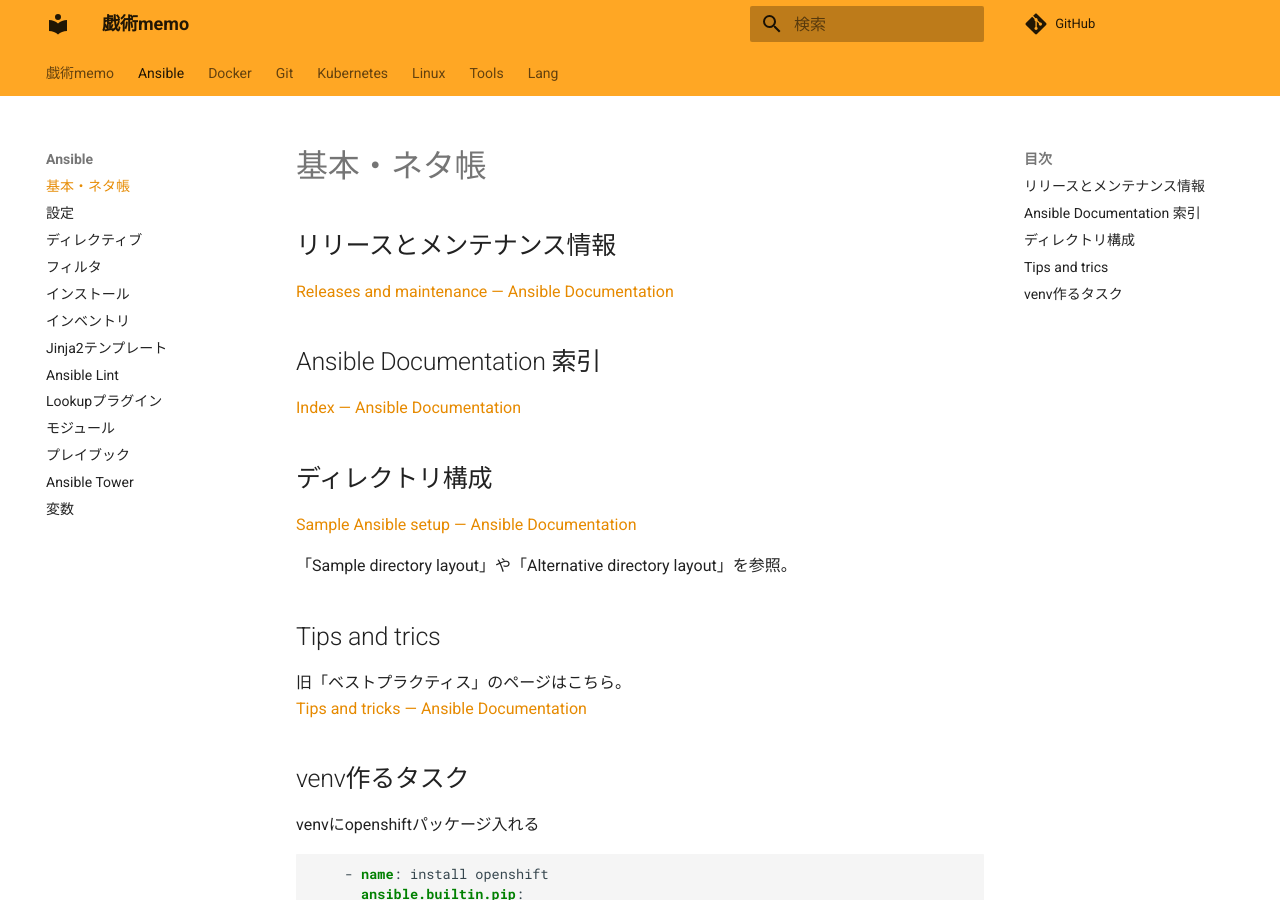
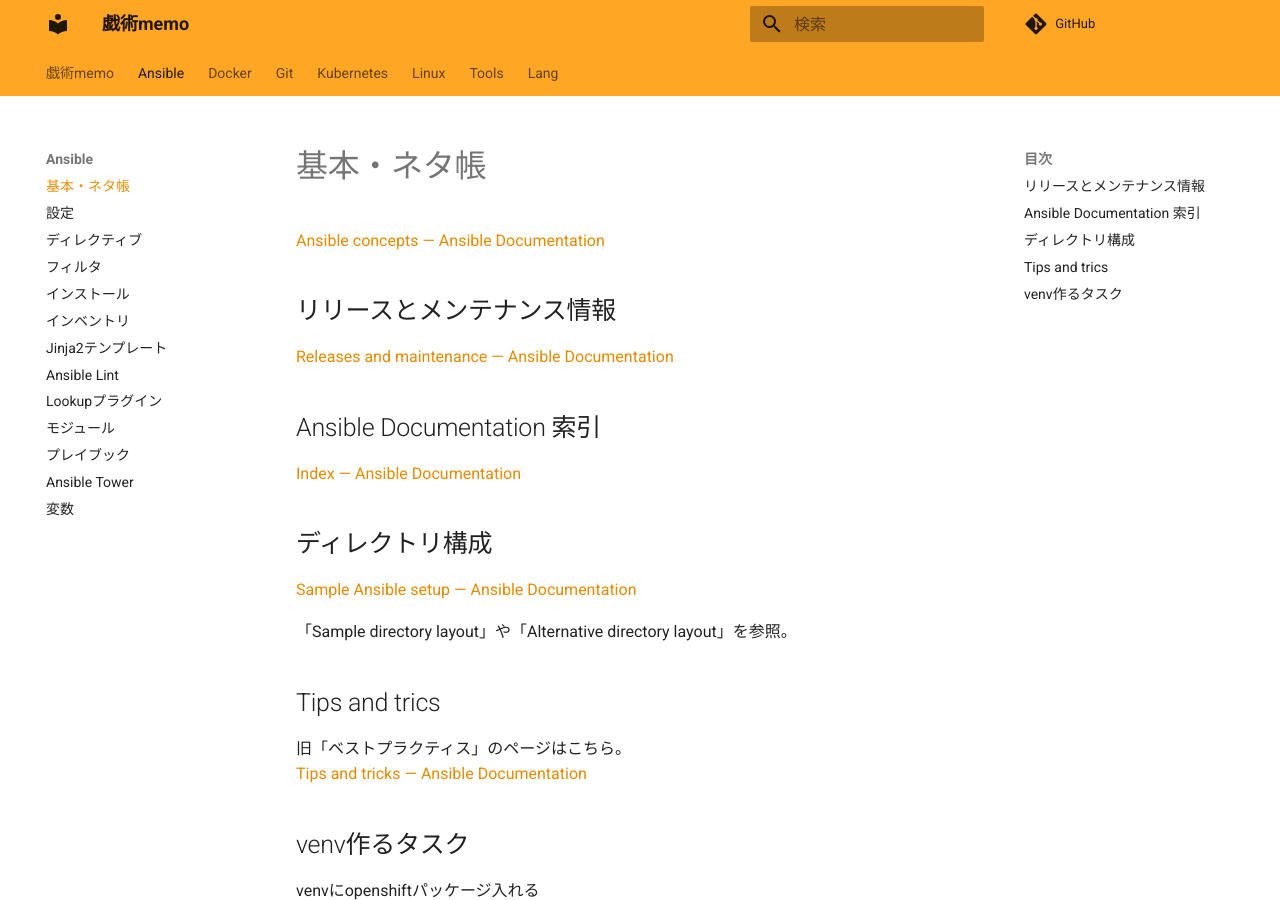
Before and after one commit to zaki-lknr/docs, an MkDocs documentation site: the page built from docs/Ansible/index.md, in a window 1280 px wide and 900 px high. Built offline with MkDocs 1.6.1 and Material for MkDocs 9.7.7, drawn with Linux system fonts in a browser that asks for light colours; comment, search, counter and statistics services are not loaded.

Commit message:
add: コンセプト

```diff
--- a/docs/Ansible/index.md
+++ b/docs/Ansible/index.md
@@ -1,4 +1,6 @@
 # 基本・ネタ帳
+
+[Ansible concepts — Ansible Documentation](https://docs.ansible.com/ansible/latest/user_guide/basic_concepts.html)
 
 ## リリースとメンテナンス情報
 
```
